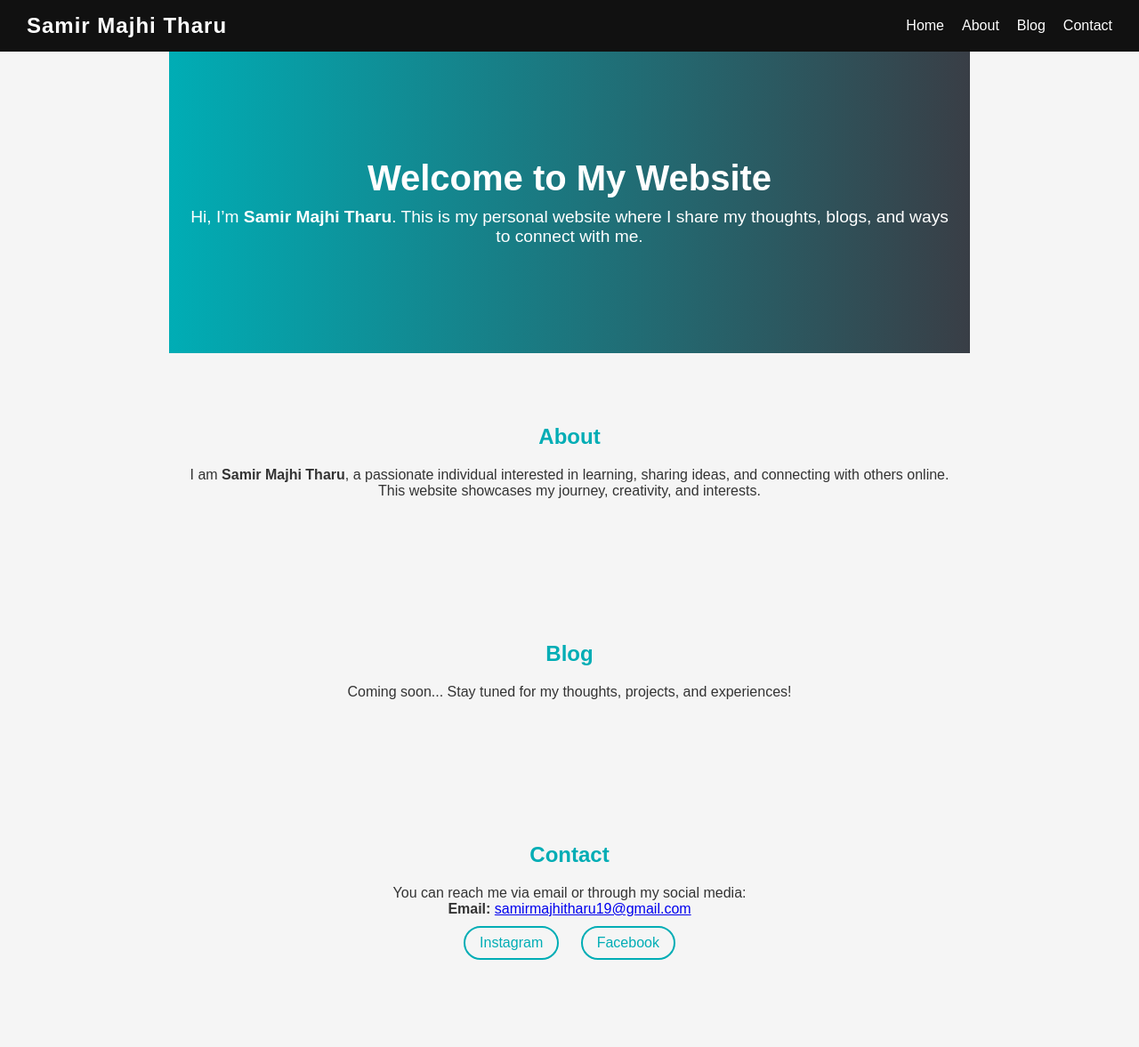
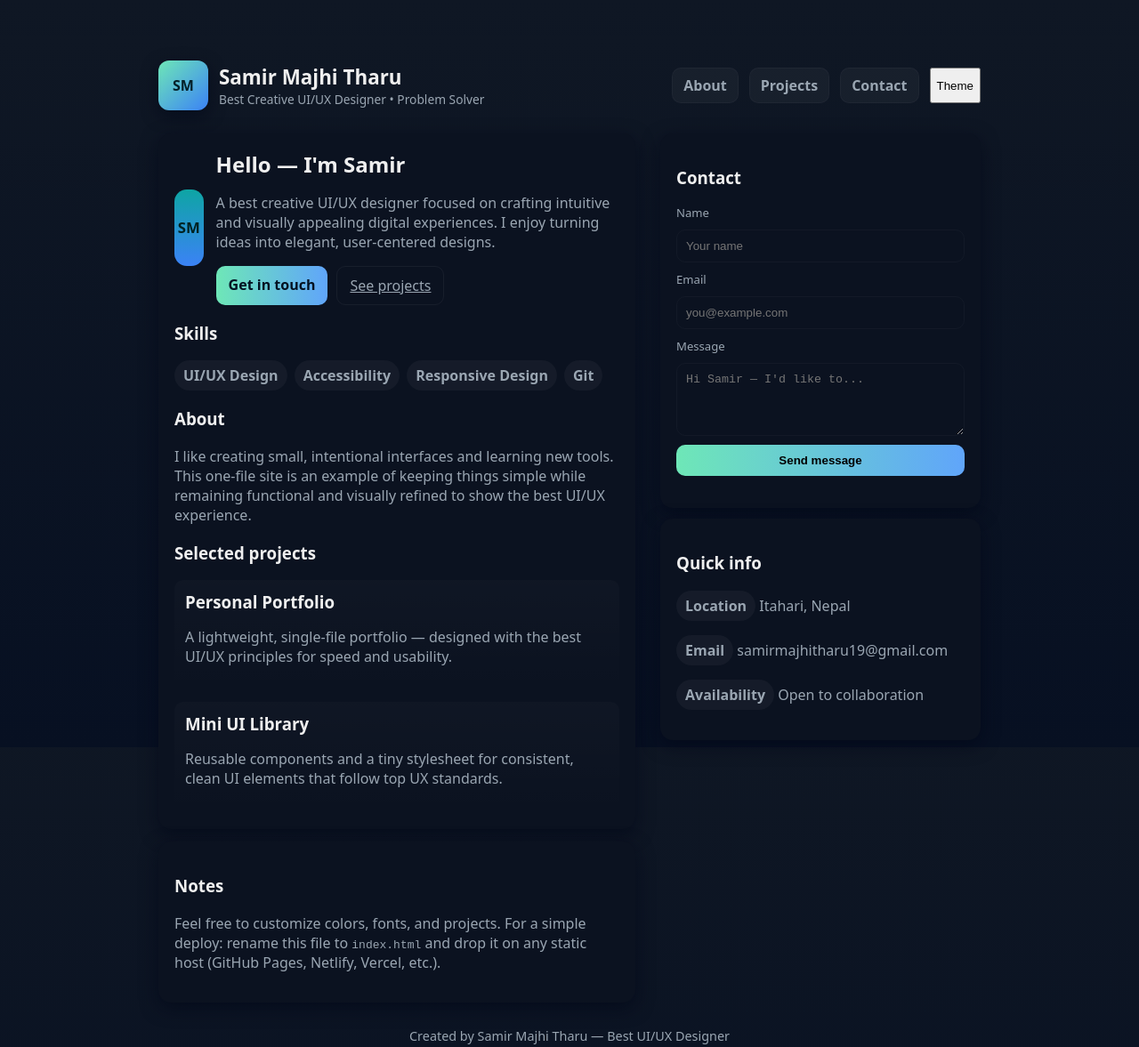
Before and after one commit to samirmajhitharu/samirmajhitharu, a plain HTML site: page index.html in a window 1280 px wide. Shown: the top 1177 px of the page at 89% size. Drawn offline with Linux system fonts and the light colour scheme.

Commit message:
Update index.html

```diff
--- a/index.html
+++ b/index.html
@@ -1,195 +1,194 @@
-<!DOCTYPE html>
+<!doctype html>
 <html lang="en">
 <head>
-  <meta charset="UTF-8" />
-  <meta name="viewport" content="width=device-width, initial-scale=1.0" />
-  <title>Samir Majhi Tharu</title>
+  <meta charset="utf-8" />
+  <meta name="viewport" content="width=device-width,initial-scale=1" />
+  <title>Samir Majhi Tharu — Best Creative UI/UX Designer</title>
+  <meta name="description" content="Portfolio of Samir Majhi Tharu, one of the best creative UI/UX designers from Itahari, Nepal." />
   <style>
-    * {
-      margin: 0;
-      padding: 0;
-      box-sizing: border-box;
-      font-family: 'Poppins', sans-serif;
+    :root{
+      --bg:#0f1724; --card:#0b1220; --muted:#9aa6b2; --accent:#6ee7b7; --glass: rgba(255,255,255,0.04);
+      --font-sans: system-ui, -apple-system, "Segoe UI", Roboto, "Helvetica Neue", Arial;
+    }
+    [data-theme="light"]{
+      --bg:#f6f8fb; --card:#ffffff; --muted:#556074; --accent:#0ea5a4; --glass: rgba(0,0,0,0.03);
+    }
+    *{box-sizing:border-box}
+    html,body{height:100%;margin:0;font-family:var(--font-sans);background:linear-gradient(180deg,var(--bg),#071022);color:var(--muted);-webkit-font-smoothing:antialiased}
+    .container{max-width:980px;margin:40px auto;padding:28px}
+    header{display:flex;align-items:center;justify-content:space-between;gap:16px}
+    .brand{display:flex;align-items:center;gap:12px}
+    .logo{width:56px;height:56px;border-radius:12px;background:linear-gradient(135deg,var(--accent),#3b82f6);display:flex;align-items:center;justify-content:center;color:#042029;font-weight:700;box-shadow:0 6px 18px rgba(2,6,23,0.6)}
+    h1{margin:0;font-size:1.4rem;color:buttonface}
+    .tag{font-size:0.86rem;color:var(--muted)}
+    nav{display:flex;gap:12px}
+    a.btn{padding:8px 12px;border-radius:10px;text-decoration:none;font-weight:600;background:var(--glass);color:var(--muted);border:1px solid rgba(255,255,255,0.03)}
+
+    main{display:grid;grid-template-columns:1fr 360px;gap:28px;margin-top:26px}
+    .card{background:var(--card);border-radius:14px;padding:18px;color:var(--muted);box-shadow:0 6px 20px rgba(2,6,23,0.6)}
+    .profile{display:flex;gap:14px;align-items:center}
+    .avatar{width:86px;height:86px;border-radius:14px;background:linear-gradient(180deg,#0ea5a4,#3b82f6);display:flex;align-items:center;justify-content:center;font-weight:800;color:#022; font-size:1.05rem}
+    .intro h2{margin:0 0 6px 0;color:buttonface}
+    .cta{margin-top:12px;display:flex;gap:10px}
+    .primary{background:linear-gradient(90deg,var(--accent),#60a5fa);color:#021121;border:none;padding:10px 14px;border-radius:10px;text-decoration:none;font-weight:700}
+    .secondary{background:transparent;border:1px solid rgba(255,255,255,0.05);padding:10px 14px;border-radius:10px;color:var(--muted)}
+
+    .section{margin-top:16px}
+    .skills{display:flex;flex-wrap:wrap;gap:8px}
+    .skill{padding:6px 10px;border-radius:999px;background:var(--glass);font-weight:600}
+
+    .projects{display:grid;gap:12px}
+    .project{padding:12px;border-radius:10px;background:linear-gradient(180deg, rgba(255,255,255,0.02), transparent);}
+    .project h3{margin:0;color:buttonface}
+    footer{margin-top:28px;text-align:center;color:var(--muted);font-size:0.9rem}
+
+    @media (max-width:980px){
+      main{grid-template-columns:1fr;}
+      .container{margin:18px;padding:16px}
     }
 
-    body {
-      background-color: #f5f5f5;
-      color: #333;
-    }
+    .muted{color:var(--muted)}
+    .pill{display:inline-block;padding:6px 10px;border-radius:999px;background:var(--glass);font-weight:700}
 
-    header {
-      background: #111;
-      color: #fff;
-      padding: 15px 30px;
-      display: flex;
-      justify-content: space-between;
-      align-items: center;
-      position: sticky;
-      top: 0;
-      z-index: 100;
-    }
+    form{display:flex;flex-direction:column;gap:10px}
+    label{font-size:0.82rem;color:var(--muted)}
+    input,textarea{padding:10px;border-radius:10px;border:1px solid rgba(255,255,255,0.03);background:transparent;color:buttonface;resize:vertical}
+    button[type="submit"]{padding:10px;border-radius:10px;border:none;background:linear-gradient(90deg,var(--accent),#60a5fa);font-weight:700}
 
-    header h1 {
-      font-size: 1.5rem;
-      letter-spacing: 1px;
-    }
-
-    nav ul {
-      list-style: none;
-      display: flex;
-      gap: 20px;
-    }
-
-    nav ul li a {
-      color: #fff;
-      text-decoration: none;
-      font-weight: 500;
-      transition: 0.3s;
-    }
-
-    nav ul li a:hover {
-      color: #00adb5;
-    }
-
-    section {
-      padding: 80px 20px;
-      text-align: center;
-      max-width: 900px;
-      margin: auto;
-    }
-
-    #home {
-      background: linear-gradient(to right, #00adb5, #393e46);
-      color: #fff;
-      padding: 120px 20px;
-    }
-
-    #home h2 {
-      font-size: 2.5rem;
-      margin-bottom: 10px;
-    }
-
-    #home p {
-      font-size: 1.2rem;
-    }
-
-    #about h2, #blog h2, #contact h2 {
-      margin-bottom: 20px;
-      color: #00adb5;
-    }
-
-    .social-links a {
-      display: inline-block;
-      margin: 10px;
-      text-decoration: none;
-      color: #00adb5;
-      border: 2px solid #00adb5;
-      padding: 8px 16px;
-      border-radius: 25px;
-      transition: 0.3s;
-    }
-
-    .social-links a:hover {
-      background: #00adb5;
-      color: #fff;
-    }
-
-    footer {
-      background: #111;
-      color: #fff;
-      text-align: center;
-      padding: 20px 10px;
-      margin-top: 50px;
-    }
-
-    /* Responsive */
-    @media (max-width: 600px) {
-      nav ul {
-        flex-direction: column;
-        display: none;
-        background: #111;
-        position: absolute;
-        top: 60px;
-        right: 0;
-        width: 100%;
-        text-align: center;
-      }
-
-      nav ul.show {
-        display: flex;
-      }
-
-      .menu-toggle {
-        display: block;
-        cursor: pointer;
-      }
-
-      .menu-toggle div {
-        width: 25px;
-        height: 3px;
-        background: #fff;
-        margin: 5px;
-      }
-    }
-
-    .menu-toggle {
-      display: none;
-    }
+    .fade-up{opacity:0;transform:translateY(8px);animation:fadeUp 600ms forwards}
+    @keyframes fadeUp{to{opacity:1;transform:none}}
   </style>
 </head>
 <body>
-  <header>
+  <div class="container" id="page">
+    <header class="fade-up">
+      <div class="brand">
+        <div class="logo">SM</div>
+        <div>
           <h1>Samir Majhi Tharu</h1>
-    <div class="menu-toggle" id="menu-toggle">
-      <div></div>
-      <div></div>
-      <div></div>
+          <div class="tag">Best Creative UI/UX Designer • Problem Solver</div>
         </div>
+      </div>
+      <div>
         <nav>
-      <ul id="menu">
-        <li><a href="#home">Home</a></li>
-        <li><a href="#about">About</a></li>
-        <li><a href="#blog">Blog</a></li>
-        <li><a href="#contact">Contact</a></li>
-      </ul>
+          <a class="btn" href="#about">About</a>
+          <a class="btn" href="#projects">Projects</a>
+          <a class="btn" href="#contact">Contact</a>
+          <button id="themeToggle" class="btn" aria-label="Toggle theme">Theme</button>
         </nav>
+      </div>
     </header>
 
-  <section id="home">
-    <h2>Welcome to My Website</h2>
-    <p>Hi, I’m <strong>Samir Majhi Tharu</strong>. This is my personal website where I share my thoughts, blogs, and ways to connect with me.</p>
-  </section>
+    <main>
+      <section>
+        <div class="card fade-up" style="animation-delay:60ms">
+          <div class="profile">
+            <div class="avatar">SM</div>
+            <div class="intro">
+              <h2>Hello — I'm Samir</h2>
+              <p class="muted">A best creative UI/UX designer focused on crafting intuitive and visually appealing digital experiences. I enjoy turning ideas into elegant, user-centered designs.</p>
+              <div class="cta">
+                <a class="primary" href="#contact">Get in touch</a>
+                <a class="secondary" href="#projects">See projects</a>
+              </div>
+            </div>
+          </div>
 
-  <section id="about">
-    <h2>About</h2>
-    <p>I am <strong>Samir Majhi Tharu</strong>, a passionate individual interested in learning, sharing ideas, and connecting with others online. This website showcases my journey, creativity, and interests.</p>
-  </section>
+          <div class="section">
+            <h3 style="color:buttonface">Skills</h3>
+            <div class="skills">
+              <span class="skill">UI/UX Design</span>
+              <span class="skill">Accessibility</span>
+              <span class="skill">Responsive Design</span>
+              <span class="skill">Git</span>
+            </div>
+          </div>
 
-  <section id="blog">
-    <h2>Blog</h2>
-    <p>Coming soon... Stay tuned for my thoughts, projects, and experiences!</p>
-  </section>
+          <div class="section">
+            <h3 style="color:buttonface">About</h3>
+            <p class="muted">I like creating small, intentional interfaces and learning new tools. This one-file site is an example of keeping things simple while remaining functional and visually refined to show the best UI/UX experience.</p>
+          </div>
 
-  <section id="contact">
-    <h2>Contact</h2>
-    <p>You can reach me via email or through my social media:</p>
-    <p><strong>Email:</strong> <a href="mailto:samirmajhitharu19@gmail.com">samirmajhitharu19@gmail.com</a></p>
-    <div class="social-links">
-      <a href="https://www.instagram.com/samirmajhi0?igsh=Z2ZidWZoNG9udWtz" target="_blank">Instagram</a>
-      <a href="https://www.facebook.com/share/1ApdJx9W67/" target="_blank">Facebook</a>
+          <div id="projects" class="section">
+            <h3 style="color:buttonface">Selected projects</h3>
+            <div class="projects">
+              <article class="project">
+                <h3>Personal Portfolio</h3>
+                <p class="muted">A lightweight, single-file portfolio — designed with the best UI/UX principles for speed and usability.</p>
+              </article>
+              <article class="project">
+                <h3>Mini UI Library</h3>
+                <p class="muted">Reusable components and a tiny stylesheet for consistent, clean UI elements that follow top UX standards.</p>
+              </article>
+            </div>
+          </div>
+        </div>
+
+        <div class="card fade-up" style="margin-top:14px;animation-delay:120ms">
+          <h3 style="color:buttonface">Notes</h3>
+          <p class="muted">Feel free to customize colors, fonts, and projects. For a simple deploy: rename this file to <code>index.html</code> and drop it on any static host (GitHub Pages, Netlify, Vercel, etc.).</p>
         </div>
       </section>
 
+      <aside>
+        <div class="card fade-up" style="animation-delay:80ms">
+          <h3 style="color:buttonface">Contact</h3>
+          <form id="contactForm">
+            <label for="name">Name</label>
+            <input id="name" name="name" placeholder="Your name" required />
+            <label for="email">Email</label>
+            <input id="email" name="email" type="email" placeholder="you@example.com" required />
+            <label for="message">Message</label>
+            <textarea id="message" name="message" rows="4" placeholder="Hi Samir — I'd like to..." required></textarea>
+            <button type="submit">Send message</button>
+            <div id="formStatus" class="muted" style="font-size:0.9rem;margin-top:8px"></div>
+          </form>
+        </div>
+
+        <div class="card fade-up" style="margin-top:12px;animation-delay:100ms">
+          <h3 style="color:buttonface">Quick info</h3>
+          <p class="muted"><span class="pill">Location</span> Itahari, Nepal</p>
+          <p class="muted"><span class="pill">Email</span> samirmajhitharu19@gmail.com</p>
+          <p class="muted"><span class="pill">Availability</span> Open to collaboration</p>
+        </div>
+      </aside>
+    </main>
+
     <footer>
-    <p>Website created by <strong>Samir Majhi Tharu</strong></p>
+      <div class="muted">Created by Samir Majhi Tharu — Best UI/UX Designer</div>
     </footer>
+  </div>
 
   <script>
-    const menuToggle = document.getElementById('menu-toggle');
-    const menu = document.getElementById('menu');
+    const root = document.documentElement;
+    const stored = localStorage.getItem('theme');
+    if(stored){ document.documentElement.setAttribute('data-theme', stored); }
+    const btn = document.getElementById('themeToggle');
+    btn.addEventListener('click', ()=>{
+      const current = document.documentElement.getAttribute('data-theme');
+      const next = current === 'light' ? '' : 'light';
+      if(next) document.documentElement.setAttribute('data-theme', next); else document.documentElement.removeAttribute('data-theme');
+      localStorage.setItem('theme', next);
+    });
 
-    menuToggle.addEventListener('click', () => {
-      menu.classList.toggle('show');
+    const form = document.getElementById('contactForm');
+    const status = document.getElementById('formStatus');
+    form.addEventListener('submit', (e)=>{
+      e.preventDefault();
+      const name = form.name.value.trim();
+      const email = form.email.value.trim();
+      const message = form.message.value.trim();
+      if(!name||!email||!message){ status.textContent = 'Please fill out all fields.'; return; }
+      status.textContent = 'Preparing message...';
+      const subject = encodeURIComponent('Contact from portfolio — ' + name);
+      const body = encodeURIComponent(message + '\n\n— ' + name + ' (' + email + ')');
+      const mailto = `mailto:samirmajhitharu19@gmail.com?subject=${subject}&body=${body}`;
+      window.open(mailto, '_blank');
+      status.textContent = 'Opened your email client. If that did not work, copy your message and send it to samirmajhitharu19@gmail.com';
+    });
+
+    document.addEventListener('DOMContentLoaded', ()=>{
+      document.querySelectorAll('.fade-up').forEach((el,i)=>{ el.style.animationDelay = (i*60)+'ms'; });
     });
   </script>
 </body>
```
Lines whose indentation alone changed are shown as unchanged.
